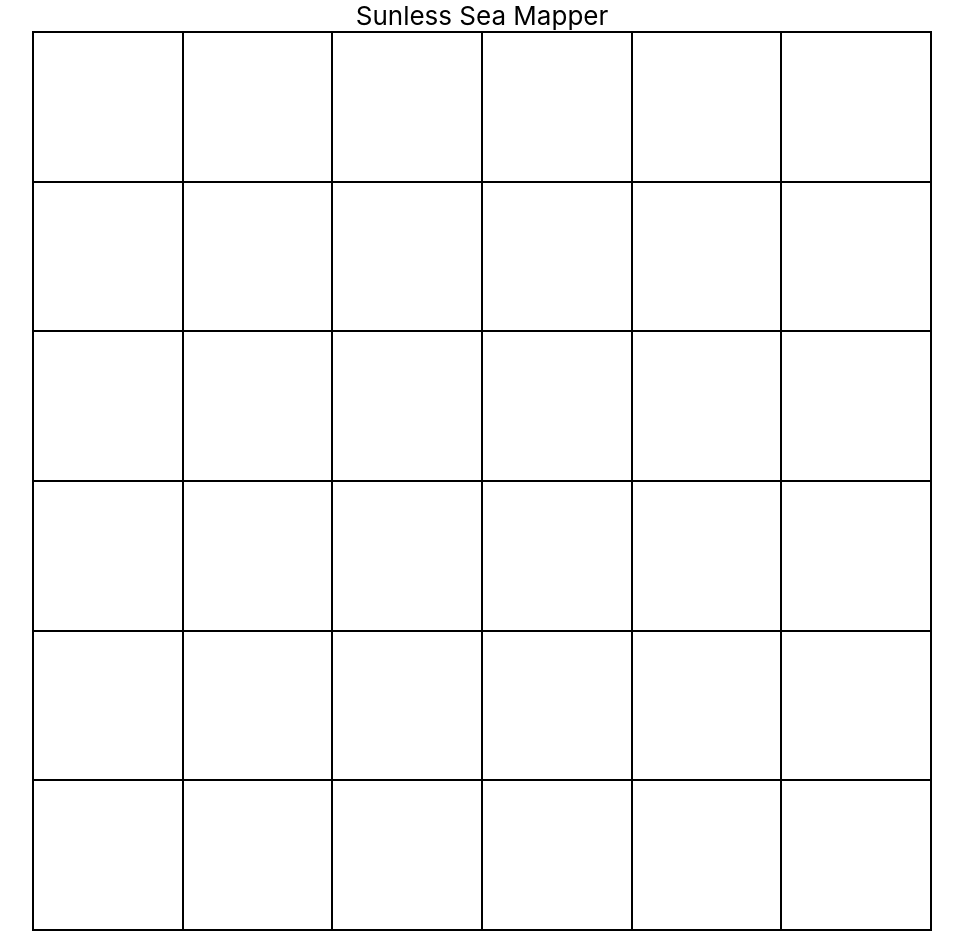
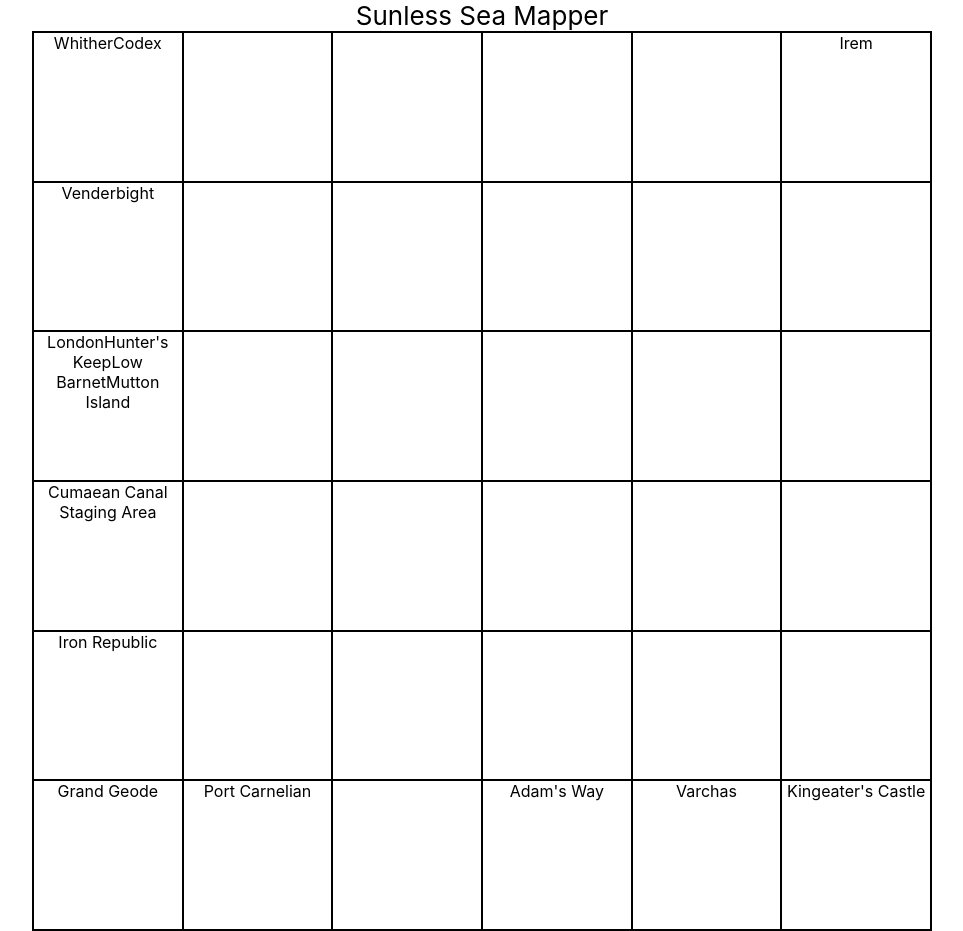
Before and after one commit to techspeterson/sunless-sea-mapper, a React (Create React App) app: page / in a window 1280 px wide. Shown: the whole page, without its empty margins (158-1121 px from the left). Built offline with nearby package versions, Linux system fonts and the light colour scheme.

Commit message:
fixed tile locations filled out

```diff
--- a/src/App.js
+++ b/src/App.js
@@ -1,12 +1,37 @@
 import React from 'react';
 import './App.css';
 
-import MapSegmentContainer from "./MapSegmentContainer"
+import TileContainer from "./TileContainer"
 
 function App() {
-  const renderMapContainer = () => {
-    return [...Array(36)].map((elem, index) => {
-      return <MapSegmentContainer key={index} />
+  const renderMapTiles = () => {
+    const n = [1, 2, 3, 4];
+    const w = [7, 8, 13, 14, 19, 20];
+    const ne = [9, 10, 15, 16, 21];
+    const e = [11, 17, 23, 29];
+    const s = [22, 25, 26, 27, 28];
+
+    return [...Array(36)].map((box, index) => {
+      let key;
+      if (n.includes(index)) {
+        key = "n";
+      }
+      else if (w.includes(index)) {
+        key = "w";
+      }
+      else if (ne.includes(index)) {
+        key = "ne";
+      }
+      else if (e.includes(index)) {
+        key = "e";
+      }
+      else if (s.includes(index)) {
+        key = "s";
+      }
+      else {
+        key = "f";
+      }
+      return <TileContainer key={index} index={index} type={key} />
     })
   }
 
@@ -16,7 +41,7 @@
         Sunless Sea Mapper
       </header>
       <div className="map">
-        {renderMapContainer()}
+        {renderMapTiles()}
       </div>
     </div>
   );
--- a/src/MapSegmentContainer.js
+++ /dev/null
@@ -1,9 +0,0 @@
-import React from "react";
-
-function MapSegmentContainer(props) {
-  return (
-    <div className="mapSegment"></div>
-  )
-}
-
-export default MapSegmentContainer;
--- /dev/null
+++ b/src/MapTiles/fixed/list.js
@@ -0,0 +1,106 @@
+export default {
+  0: {
+    name: "Boreal Reach",
+    locations: [
+      {
+        name: "Whither"
+      },
+      {
+        name: "Codex"
+      }
+    ]
+  },
+  5: {
+    name: "Pillared Sea",
+    locations: [
+      {
+        name: "Irem"
+      }
+    ]
+  },
+  6: {
+    name: "Tomb-Colonies",
+    locations: [
+      {
+        name: "Venderbight"
+      }
+    ]
+  },
+  12: {
+    name: "Southern Archipelago",
+    locations: [
+      {
+        name: "London"
+      },
+      {
+        name: "Hunter's Keep"
+      },
+      {
+        name: "Low Barnet"
+      },
+      {
+        name: "Mutton Island"
+      }
+    ]
+  },
+  18: {
+    name: "Cumaean Canal",
+    locations: [
+      {
+        name: "Cumaean Canal Staging Area"
+      }
+    ]
+  },
+  24: {
+    name: "Iron Republic",
+    locations: [
+      {
+        name: "Iron Republic"
+      }
+    ]
+  },
+  30: {
+    name: "Dawn's Edge",
+    locations: [
+      {
+        name: "Grand Geode"
+      }
+    ]
+  },
+  31: {
+    name: "The Carnelian Coast",
+    locations: [
+      {
+        name: "Port Carnelian"
+      }
+    ]
+  },
+  32: {
+    name: "Crying Heights",
+    locations: []
+  },
+  33: {
+    name: "Adam's Cape",
+    locations: [
+      {
+        name: "Adam's Way"
+      }
+    ]
+  },
+  34: {
+    name: "Southern Wall",
+    locations: [
+      {
+        name: "Varchas"
+      }
+    ]
+  },
+  35: {
+    name: "Sea of Statues",
+    locations: [
+      {
+        name: "Kingeater's Castle"
+      }
+    ]
+  }
+}
--- /dev/null
+++ b/src/Tile.js
@@ -0,0 +1,13 @@
+import React from "react";
+
+function Tile(props) {
+  return (
+    <div>
+      {props.tile.locations.map(location => {
+        return location.name
+      })}
+    </div>
+  )
+}
+
+export default Tile;
--- /dev/null
+++ b/src/TileContainer.js
@@ -0,0 +1,29 @@
+import React from "react";
+import Tile from "./Tile";
+import fixedTiles from "./MapTiles/fixed/list";
+
+function TileContainer(props) {
+  const tileType = () => {
+    let value;
+    switch (props.type) {
+      case "f":
+        value = fixedTiles[props.index];
+        break;
+      default:
+        value = {
+          name: props.index,
+          locations: []
+        };
+    }
+
+    return <Tile tile={value} />;
+  }
+
+  return (
+    <div className="mapSegment">
+      {tileType()}
+    </div>
+  )
+}
+
+export default TileContainer;
```
